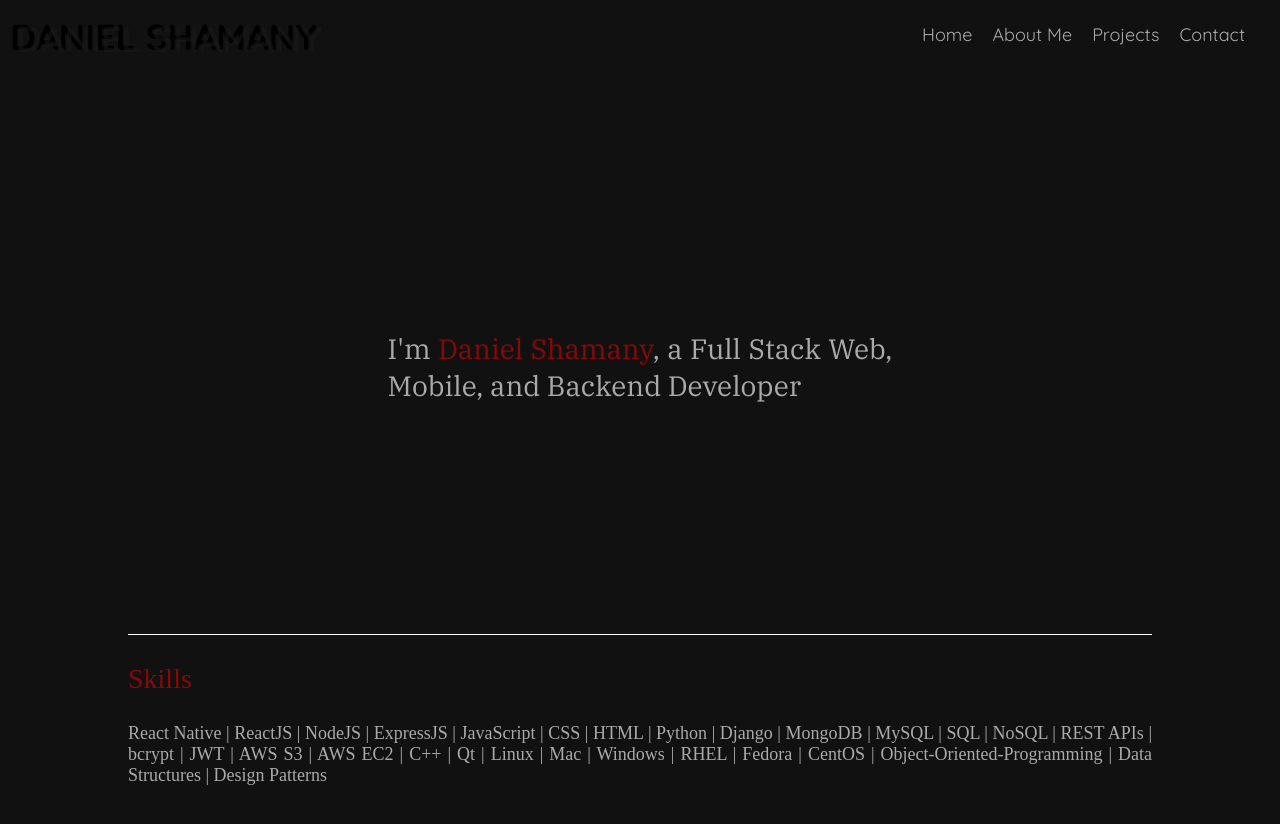
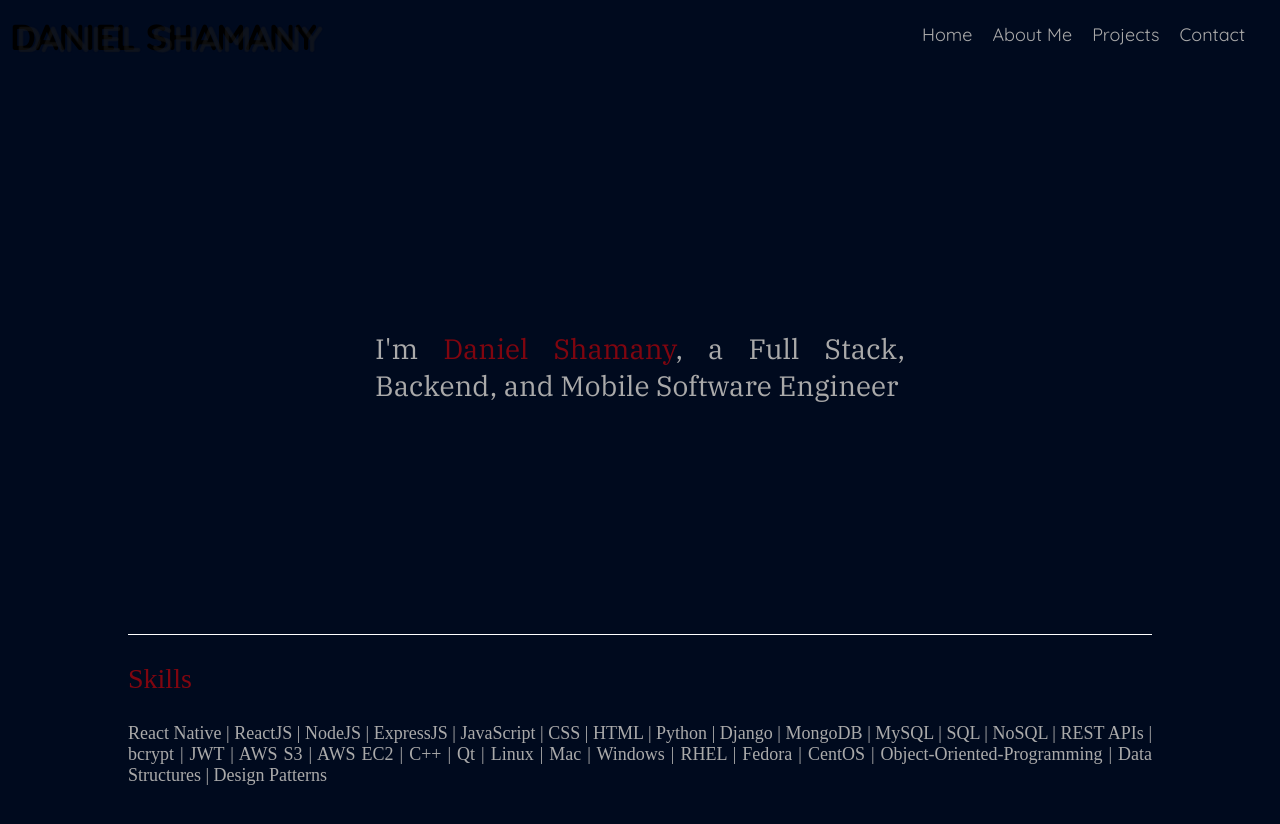
Before and after one commit to dshamany/dshamany.github.io, a plain HTML site: page index.html in a window 1280 px wide. Shown: the top 824 px of the page. Drawn offline with Linux system fonts and the light colour scheme.

Commit message:
updated background color

```diff
--- a/index.html
+++ b/index.html
@@ -26,7 +26,7 @@
         </div>
         <div class="landing">
             <div>
-                <p>I'm <span class="red">Daniel Shamany</span>, a Full Stack Web, Mobile, and Backend Developer</p>
+                <p>I'm <span class="red">Daniel Shamany</span>, a Full Stack, Backend, and Mobile Software Engineer</p>
                 <div id="skills"> <h3>Skills</h3>React Native | ReactJS | NodeJS | ExpressJS | JavaScript | CSS | HTML | Python | Django | MongoDB | MySQL | SQL | NoSQL | REST APIs | bcrypt | JWT | AWS S3 | AWS EC2 | C++ | Qt | Linux | Mac | Windows | RHEL | Fedora | CentOS | Object-Oriented-Programming | Data Structures | Design Patterns </div>
             </div>
         </div>
--- a/style.css
+++ b/style.css
@@ -17,7 +17,7 @@ a:hover {
 
 body {
     margin: 0;
-    background-color: rgb(17, 17, 17);
+    background-color: rgb(0, 10, 30);
     background-position: center;
     background-size: cover;
     background-attachment: fixed;
@@ -62,7 +62,7 @@ h6 {
 .nav-container {
     position: fixed;
     top: 0;
-    background-color: #111;
+    background-color: rgb(0, 10, 30);
     width: 100%;
     height: 70px;
     z-index: 100;
@@ -118,7 +118,6 @@ nav ul li a:hover {
     min-height: 100vh;
     width: 90vw;
     max-width: 900px;
-    background-color: #111;
     margin: 0 auto;
 }
 
@@ -232,7 +231,7 @@ nav ul li a:hover {
     padding: 10px;
     text-align: justify;
     overflow: auto;
-    max-width: 505px;
+    max-width: 530px;
     margin: 40vh auto;
 }
 
```
